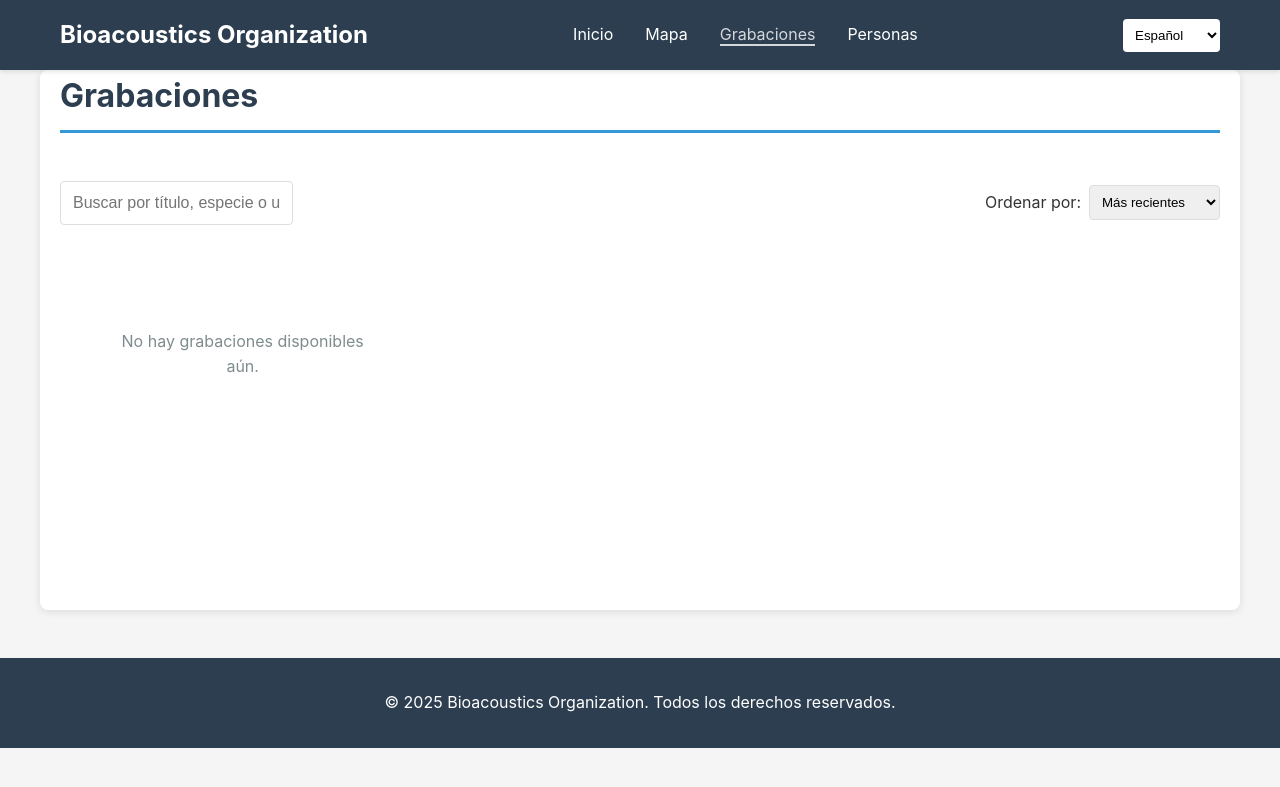
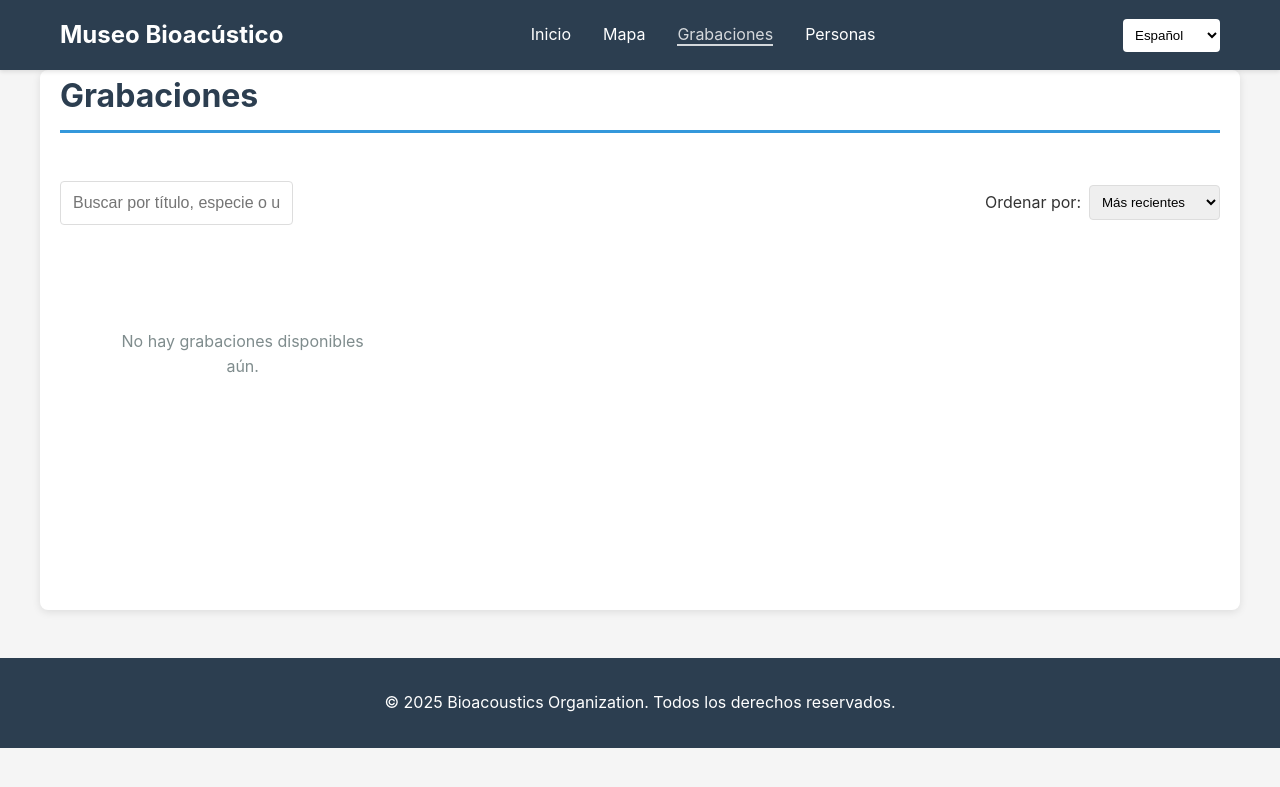
Before and after one commit to panchorivasf/bioacoustics-site, a Jekyll site: the page recordings.html, which Jekyll copies as it is, in a window 1280 px wide. Shown: the top 787 px of the page. Built offline with Jekyll 4.4.1, drawn with Linux system fonts in a browser that asks for light colours.

Commit message:
Update recordings.html

```diff
--- a/recordings.html
+++ b/recordings.html
@@ -3,13 +3,13 @@
 <head>
     <meta charset="UTF-8">
     <meta name="viewport" content="width=device-width, initial-scale=1.0">
-    <title>Grabaciones - Bioacoustics</title>
+    <title>Grabaciones - Museo Bioacústico</title>
     <link rel="stylesheet" href="css/style.css">
 </head>
 <body>
     <nav class="navbar">
         <div class="container">
-            <a href="index.html" class="logo">Bioacoustics Organization</a>
+            <a href="index.html" class="logo">Museo Bioacústico</a>
             <ul class="nav-menu">
                 <li><a href="index.html" data-i18n="nav.home">Inicio</a></li>
                 <li><a href="map.html" data-i18n="nav.map">Mapa</a></li>
```
